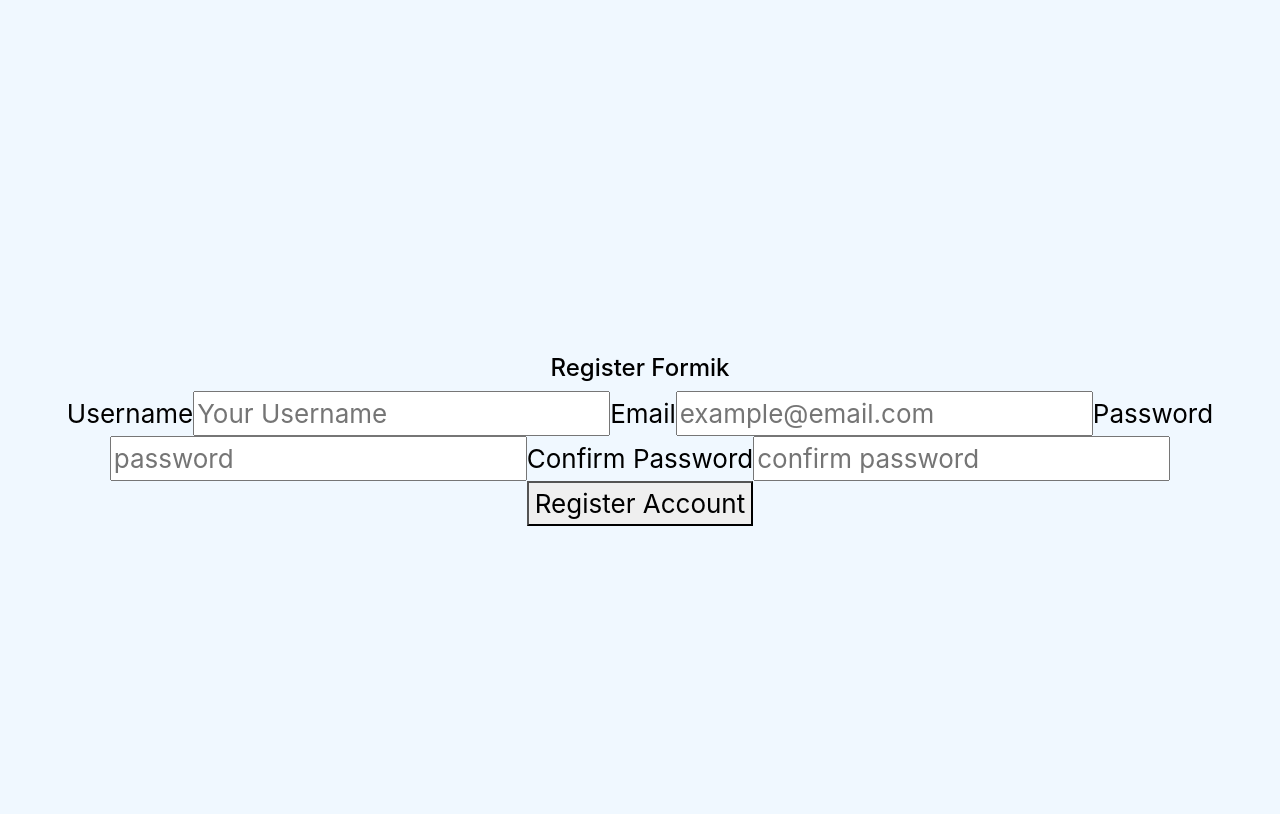
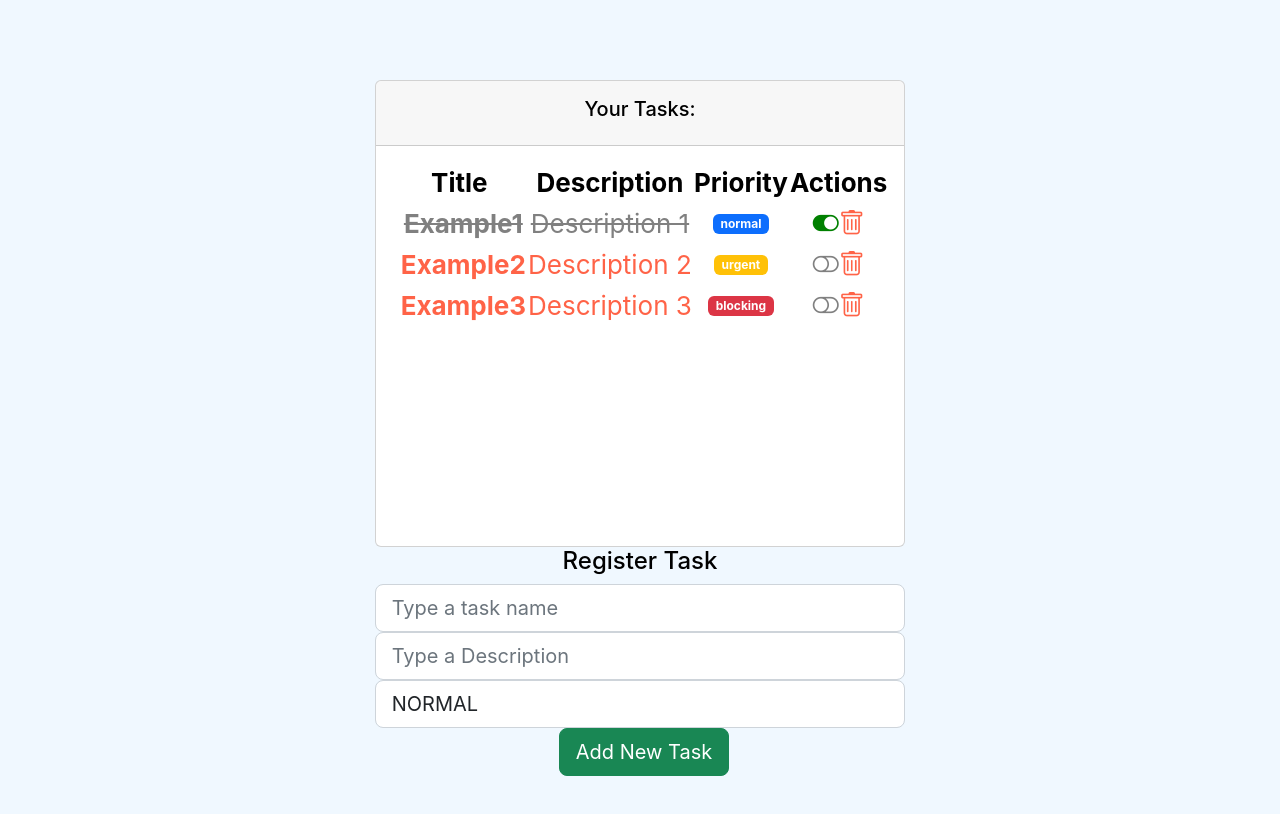
Before and after one commit to fjarar/TODO_LIST_REACT, a React (Create React App) app: page / in a window 1280 px wide. Shown: the top 814 px of the page. Built offline with nearby package versions, Linux system fonts and the light colour scheme.

Commit message:
added yum and formik to create tasks

```diff
--- a/src/App.js
+++ b/src/App.js
@@ -11,6 +11,7 @@
 import SquareColorChange from './components/pure/squareColorChange';
 import LoginFormik from './components/pure/forms/loginFormik';
 import RegisterFormik from './components/pure/forms/registerFormik';
+import TaskFormik from './components/pure/forms/taskFormik';
 
 function App() {
   return (
@@ -19,19 +20,20 @@
         {/* <img src={logo} className="App-logo" alt="logo" /> */}
         {/* <Greeting name="Flavio"></Greeting> */}
         {/* <GreetingF name={"Flavio"}></GreetingF> */}
-        {/* <TaskListComponent></TaskListComponent> */}
+        <TaskListComponent></TaskListComponent>
         {/* Ejemplo de Renderizado Condicional */}
         {/* <OptionalRender></OptionalRender> */}
         {/* <GreetingStyled name="Flavio"></GreetingStyled> */}
         {/* <Clock></Clock> */}
         {/* <EntregaFuncion name='Martin' lastName={'San Jose'}></EntregaFuncion> */}
-        {/* GEestion de eventos */}
+        {/* Gestion de eventos */}
         {/* <Father></Father> */}
         {/* <SquareColorChange></SquareColorChange> */}
 
         {/* Ejemplos de uso de Formik y Yup */}
         {/* <LoginFormik></LoginFormik> */}
-        <RegisterFormik></RegisterFormik>
+        {/* <RegisterFormik></RegisterFormik> */}
+        {/* <TaskFormik></TaskFormik> */}
 
       </header>
     </div>
--- a/src/components/container/task_list.jsx
+++ b/src/components/container/task_list.jsx
@@ -4,6 +4,7 @@
 import TaskComponent from "../pure/task";
 import "../../styles/task.scss";
 import TaskForm from "../pure/forms/taskForm";
+import TaskFormik from "../pure/forms/taskFormik";
 
 const TaskListComponent = () => {
   const defaultTask1 = new Task(
@@ -136,7 +137,8 @@
           </div>
         </div>
       </div>
-      <TaskForm add={addTask} length={tasks.length}></TaskForm>
+      {/* <TaskForm add={addTask} length={tasks.length}></TaskForm> */}
+      <TaskFormik add={addTask} length={tasks.length}></TaskFormik>
     </div>
   );
 };
--- a/src/components/pure/forms/taskForm.jsx
+++ b/src/components/pure/forms/taskForm.jsx
@@ -20,27 +20,49 @@
   }
 
   const normalStyle = {
-    color: 'blue',
-    fontWeight: 'bold'
-  }
+    color: "blue",
+    fontWeight: "bold",
+  };
 
   const urgentStyle = {
-    color: 'yellow',
-    fontWeight: 'bold'
-  }
+    color: "yellow",
+    fontWeight: "bold",
+  };
 
   const blockingStyle = {
-    color: 'tomato',
-    fontWeight: 'bold'
-  }
+    color: "tomato",
+    fontWeight: "bold",
+  };
 
-
-
-  return <form onSubmit={addTask} className='d-flex justify-content-center align-items-center mb-4'>
+  return (
+    <form
+      onSubmit={addTask}
+      className="d-flex justify-content-center align-items-center mb-4"
+    >
       <div className="form-outline flex-fill">
-    <input ref={nameRef} id="inputName" placeholder="Task Name" type="text" className="form-control form-control-lg" required autoFocus/>
-    <input ref={descriptionRef} id="inputDescription" placeholder="Task Description" type="text" className="form-control form-control-lg" required/>
-    <select ref={levelRef} className="form-control form-control-lg" defaultValue={LEVELS.NORMAL} id="selectLevel">
+        <input
+          ref={nameRef}
+          id="inputName"
+          placeholder="Task Name"
+          type="text"
+          className="form-control form-control-lg"
+          required
+          autoFocus
+        />
+        <input
+          ref={descriptionRef}
+          id="inputDescription"
+          placeholder="Task Description"
+          type="text"
+          className="form-control form-control-lg"
+          required
+        />
+        <select
+          ref={levelRef}
+          className="form-control form-control-lg"
+          defaultValue={LEVELS.NORMAL}
+          id="selectLevel"
+        >
           <option style={normalStyle} value={LEVELS.NORMAL}>
             Normal
           </option>
@@ -51,14 +73,17 @@
             Blocking
           </option>
         </select>
-    <button type="submit" className="btn btn-success btn-lg ms-2">{length>0 ? 'Add New TAsk' : 'Create your First Task'}</button>
+        <button type="submit" className="btn btn-success btn-lg ms-2">
+          {length > 0 ? "Add New TAsk" : "Create your First Task"}
+        </button>
       </div>
-  </form>;
+    </form>
+  );
 };
 
 TaskForm.propTypes = {
   add: PropTypes.func.isRequired,
-  length: PropTypes.number.isRequired
+  length: PropTypes.number.isRequired,
 };
 
 export default TaskForm;
--- /dev/null
+++ b/src/components/pure/forms/taskFormik.jsx
@@ -0,0 +1,110 @@
+import React from "react";
+import { Formik, Field, Form, ErrorMessage } from "formik";
+import * as Yup from "yup";
+
+// Models
+import { Task } from "../../../models/task.class";
+import { LEVELS } from "../../../models/levels.enum";
+
+const TaskFormik = ({ add, length }) => {
+  const initialValues = {
+    taskName: "",
+    description: "",
+    completed: false,
+    level: LEVELS.NORMAL,
+  };
+
+  const taskSchema = Yup.object().shape({
+    taskName: Yup.string()
+      .min(4, "Task name too short")
+      .max(15, "Task name too long")
+      .required("Task name is required"),
+    description: Yup.string().required("Description is required"),
+    completed: Yup.boolean().required(),
+    level: Yup.string()
+      .oneOf(
+        [LEVELS.NORMAL, LEVELS.URGENT, LEVELS.BLOCKING],
+        "You must select a LEVEL: NORMAL, URGENT or BLOCKING"
+      )
+      .required("Level is required"),
+  });
+
+  const addTask = (values) => {
+    const newTask = new Task(
+      values.taskName,
+      values.description,
+      false,
+      values.level
+    );
+    add(newTask);
+    //alert(JSON.stringify(values, null, 2))
+  };
+
+  return (
+    <div>
+      <h4>Register Task</h4>
+      <Formik
+        initialValues={initialValues}
+        validationSchema={taskSchema}
+        onSubmit={async (values) => {
+          await new Promise((r) => setTimeout(r, 1000));
+          //alert(JSON.stringify(values, null, 2));
+          addTask(values);
+        }}
+      >
+        {({
+          values,
+          touched,
+          errors,
+          isSubmitting,
+          handleChange,
+          handelblur,
+        }) => (
+          <Form className="d-flex justify-content-center align-items-center mb-4">
+            <div className="form-outline flex-fill">
+              <Field
+                id="taskName"
+                name="taskName"
+                type="text"
+                placeholder="Type a task name"
+                className="form-control form-control-lg"
+              ></Field>
+              {errors.taskName && touched.taskName && (
+                <ErrorMessage name="taskName" component="div"></ErrorMessage>
+              )}
+              <Field
+                id="description"
+                name="description"
+                type="text"
+                placeholder="Type a Description"
+                className="form-control form-control-lg"
+              ></Field>
+              {errors.description && touched.description && (
+                <ErrorMessage name="description" component="div"></ErrorMessage>
+              )}
+              <Field
+                id="level"
+                name="level"
+                component="select"
+                className="form-control form-control-lg"
+              >
+                <option value={LEVELS.NORMAL}>NORMAL</option>
+                <option value={LEVELS.URGENT}>URGENT</option>
+                <option value={LEVELS.BLOCKING}>BLOCKING</option>
+              </Field>
+              {errors.level && touched.level && (
+                <ErrorMessage name="level" component="div"></ErrorMessage>
+              )}
+              <button type="submit" className="btn btn-success btn-lg ms-2">
+                {length > 0 ? "Add New Task" : "Create your First Task"}
+              </button>
+              {isSubmitting ? <p>Adding a new Task...</p> : null}
+            </div>
+          </Form>
+        )}
+      </Formik>
+    </div>
+  );
+};
+
+export default TaskFormik;
```
Lines whose indentation alone changed are shown as unchanged.
